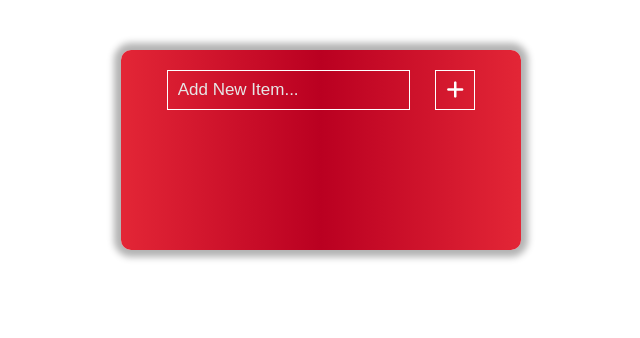
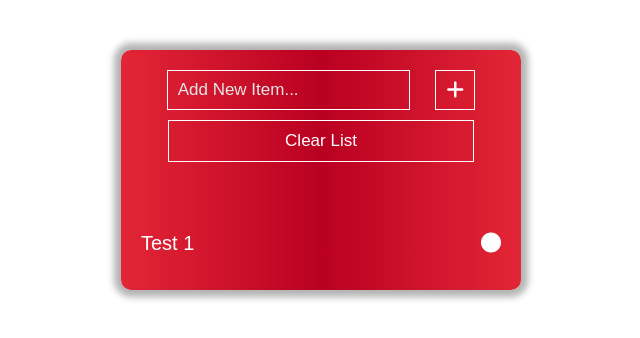
Before and after one commit to MilosM00/shopping-list, a React (Create React App) app: page / in a window 1280 px wide. Shown: the top 338 px of the page, without its empty margins (319-959 px from the left). Built offline with nearby package versions, Linux system fonts and the light colour scheme; the HTML template or start-up script is replaced by a standard one.

Commit message:
ShoppingList.js updated

```diff
--- a/src/components/ShoppingList.js
+++ b/src/components/ShoppingList.js
@@ -1,16 +1,79 @@
 import React from "react";
 
 const ShoppingList = () =>{
+
+    const [items, setItems] = React.useState([
+        {itemName: "Test 1", isSelected: true}
+    ]);
+
+    const [inputValue, setInputValue] = React.useState("");
+
+    const onChangeEvent = (e) =>{
+        setInputValue(e.target.value);
+    };
+
+    const onClickEvent = () =>{
+        const newItem = {
+            itemName: inputValue,
+            isSelected: true
+        };
+
+        setItems(prevItems =>[
+            ...prevItems,
+            newItem
+        ]);
+
+        setInputValue("");
+
+    };
+
+    const buttonCheck = (index) =>{
+        const newItems = [...items];
+
+        newItems[index.target.id].isSelected = !newItems[index.target.id].isSelected;
+
+        setItems(newItems);
+    };
+
+    const clearList = () =>{
+        setItems([]);
+    };
+
     return(
 
         <div className="shopping-list-overlay">
 
             <div className="inline">
 
-                <input className="input-list" type="text" placeholder="Add New Item..." />
-                <button className="button-add"><i className="fa fa-plus"></i></button>
+                <input className="input-list" onChange={onChangeEvent} value={inputValue} type="text" placeholder="Add New Item..." />
+                <button className="button-add" onClick={onClickEvent} ><i className="fa fa-plus"></i></button>
 
             </div>
+
+            <button className="clear-list" onClick={clearList}>Clear List</button>
+
+            {items.map((item, index) =>{
+                return(
+
+                    item.isSelected === true ?
+
+                    <div className="inline-item" key={index}>
+
+                        <p className="item-name">{item.itemName}</p>
+                        <p className="circle" onClick={buttonCheck}><i className="fa fa-circle" id={index}></i></p>
+
+                    </div>
+
+                    :<div className="inline-item" key={index}>
+
+                        <p className="item-name-false">{item.itemName}</p>
+                        <p className="circle" onClick={buttonCheck}><i className="fa fa-check" id={index}></i></p>
+
+                    </div>
+
+                );
+            })}
+
 
         </div>
 
```
